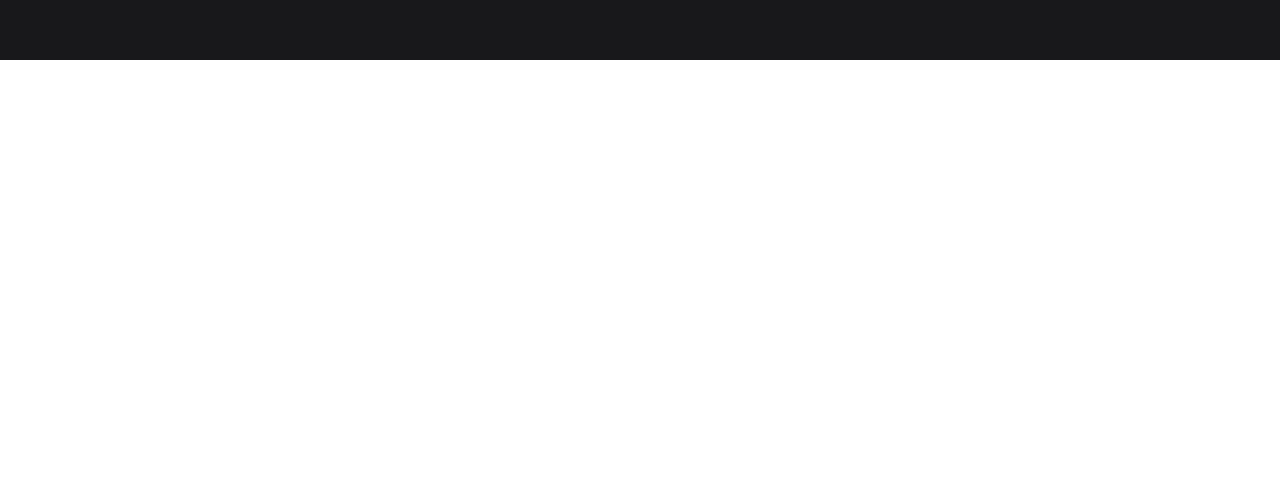
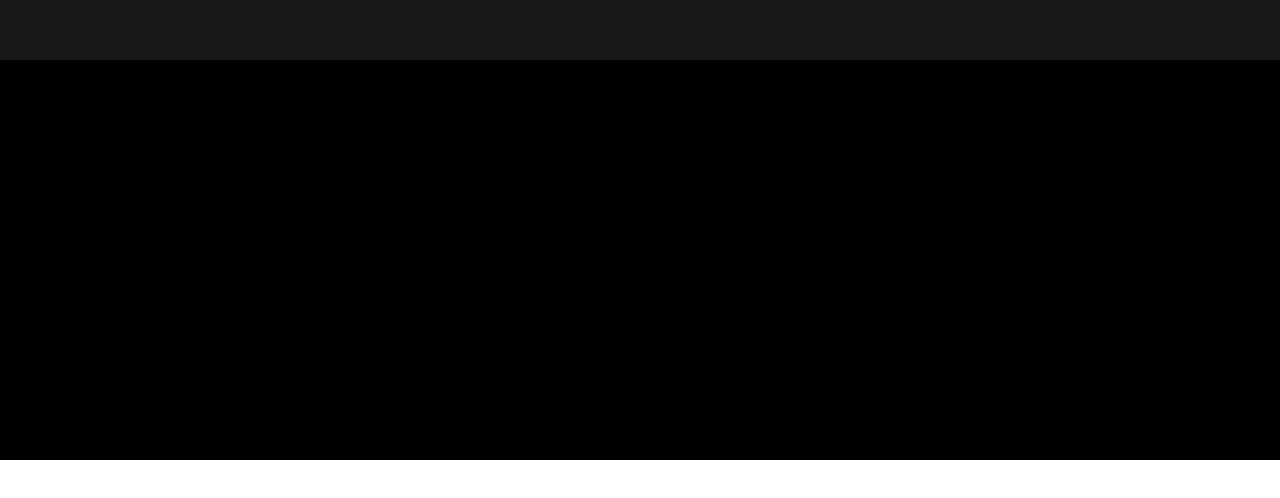
Before and after one commit to raiasim93/my-portfolio, a Next.js app: page / in a window 1280 px wide. Shown: the part 4517-5015 px from the top of the page. Built offline with nearby package versions, Linux system fonts and the light colour scheme.

Commit message:
Hotfix: Make changes

```diff
--- a/src/components/partials/FooterSection.tsx
+++ b/src/components/partials/FooterSection.tsx
@@ -2,7 +2,7 @@ import React from 'react'
 
 const FooterSection = () => {
   return (
-    <section className='py-8 px-[6vw] 2xl:px-[16vw] flex min-h-[50vh]'>
+    <section className='py-8 px-[6vw] 2xl:px-[16vw] flex min-h-[50vh] bg-black'>
 
     </section>
   )
```
